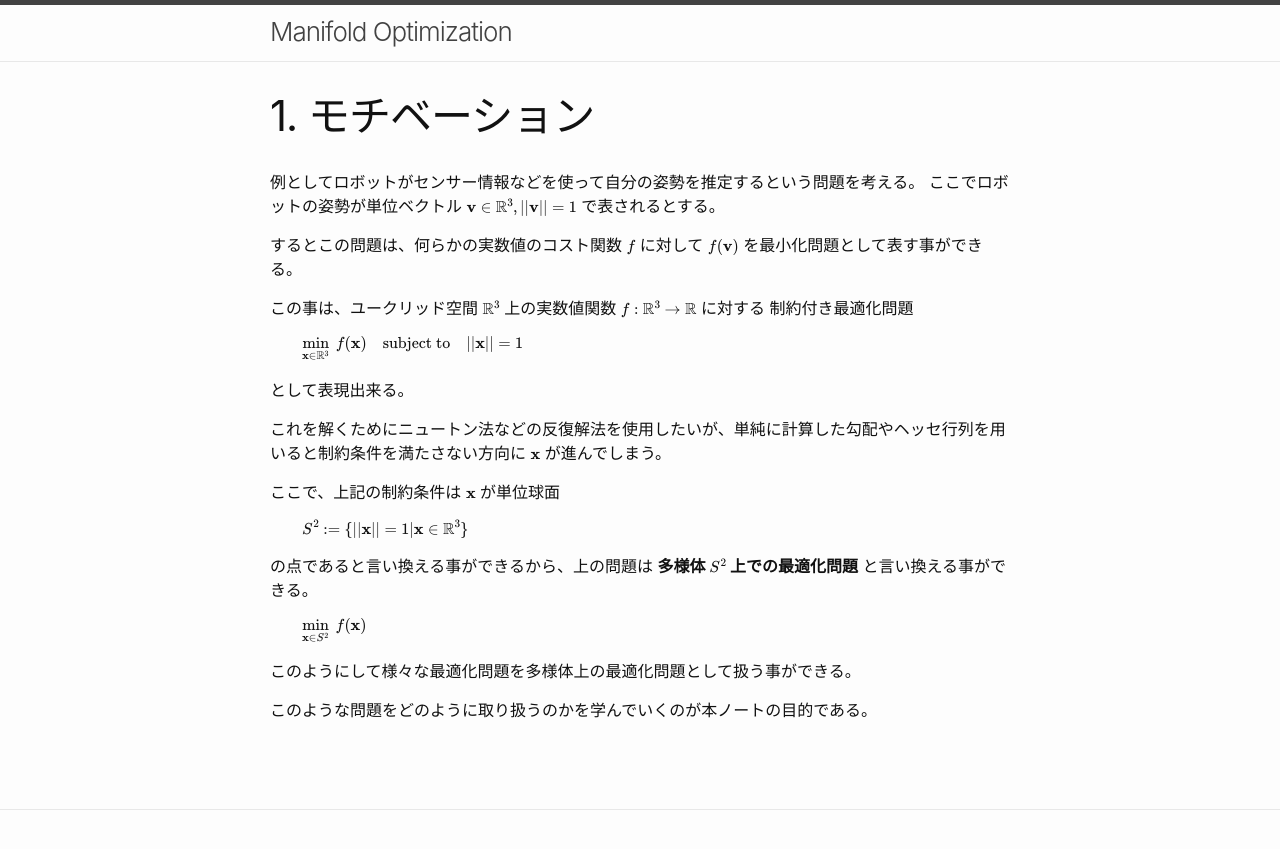
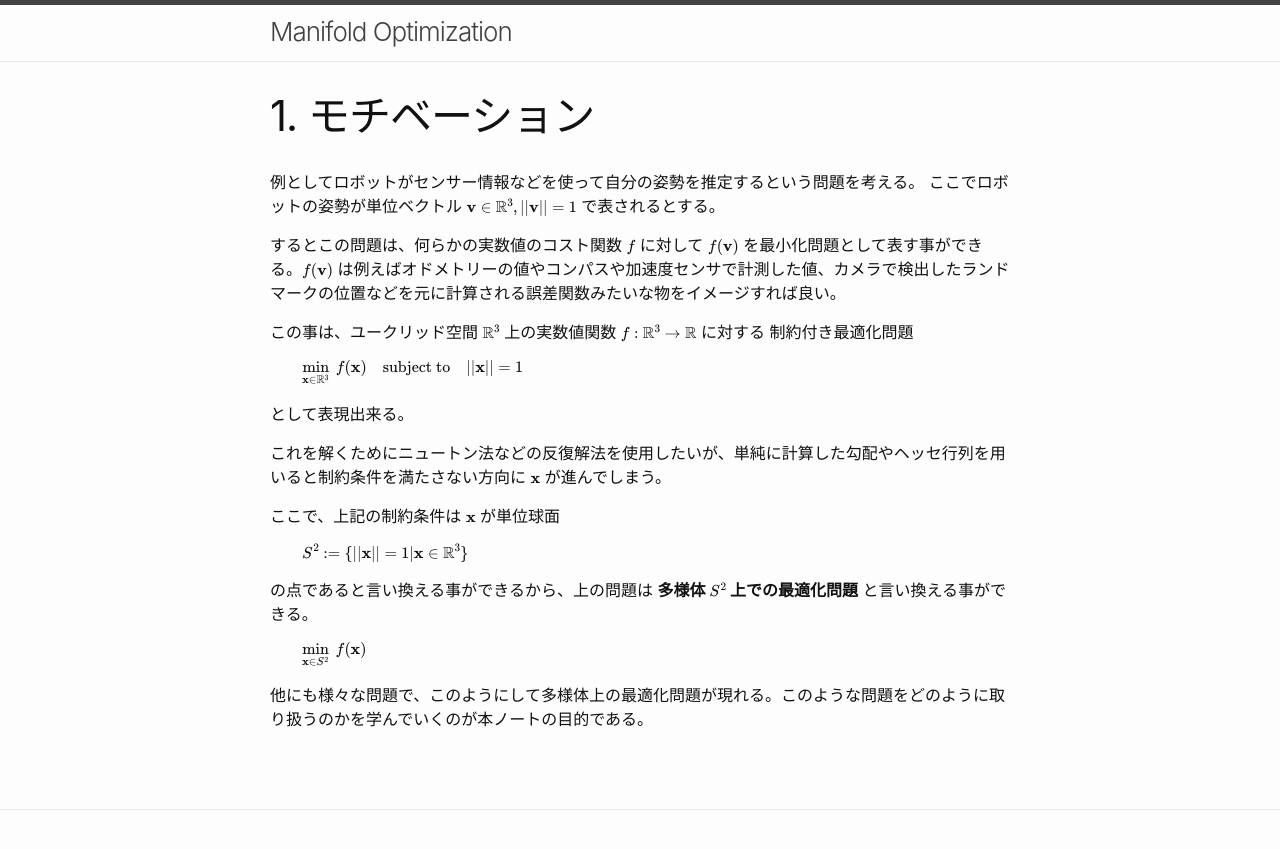
Before and after one commit to nineties/manifold-optimization, a Jekyll site: the page built from motivation.md, in a window 1280 px wide. Shown: the top 849 px of the page. Built offline with Jekyll 4.4.1, drawn with Linux system fonts in a browser that asks for light colours; our own code applies the rules of GitHub Pages for plain Markdown files.

Commit message:
update motivation

```diff
--- a/motivation.md
+++ b/motivation.md
@@ -5,7 +5,7 @@
 例としてロボットがセンサー情報などを使って自分の姿勢を推定するという問題を考える。
 ここでロボットの姿勢が単位ベクトル $\mathbf{v}\in\mathbb{R}^3,||\mathbf{v}||=1$ で表されるとする。
 
-するとこの問題は、何らかの実数値のコスト関数 $f$ に対して $f(\mathbf{v})$ を最小化問題として表す事ができる。
+するとこの問題は、何らかの実数値のコスト関数 $f$ に対して $f(\mathbf{v})$ を最小化問題として表す事ができる。$f(\mathbf{v})$ は例えばオドメトリーの値やコンパスや加速度センサで計測した値、カメラで検出したランドマークの位置などを元に計算される誤差関数みたいな物をイメージすれば良い。
 
 この事は、ユークリッド空間 $$\mathbb{R}^3$$ 上の実数値関数 $$f:\mathbb{R}^3\rightarrow\mathbb{R}$$ に対する
 制約付き最適化問題
@@ -29,6 +29,4 @@
 \min_{\mathbf{x}\in S^2}\ f(\mathbf{x})
 \\]
 
-このようにして様々な最適化問題を多様体上の最適化問題として扱う事ができる。
-
-このような問題をどのように取り扱うのかを学んでいくのが本ノートの目的である。
+他にも様々な問題で、このようにして多様体上の最適化問題が現れる。このような問題をどのように取り扱うのかを学んでいくのが本ノートの目的である。
```
